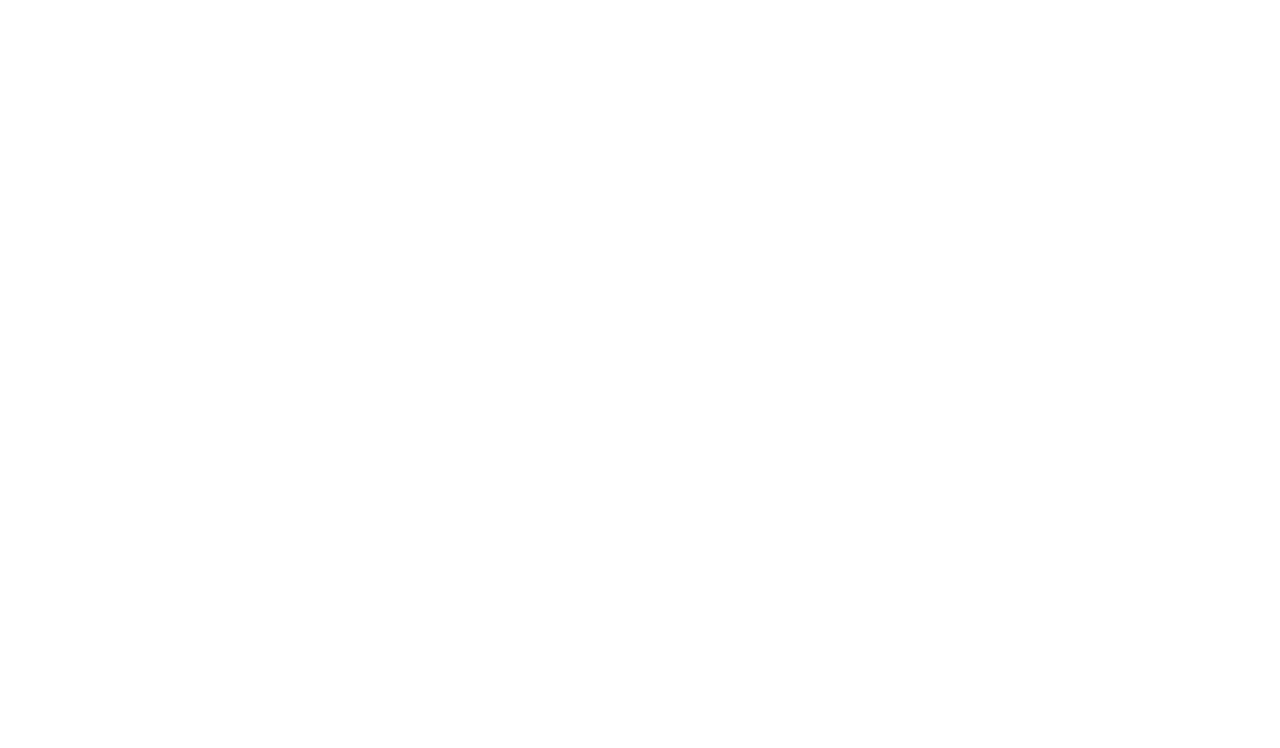
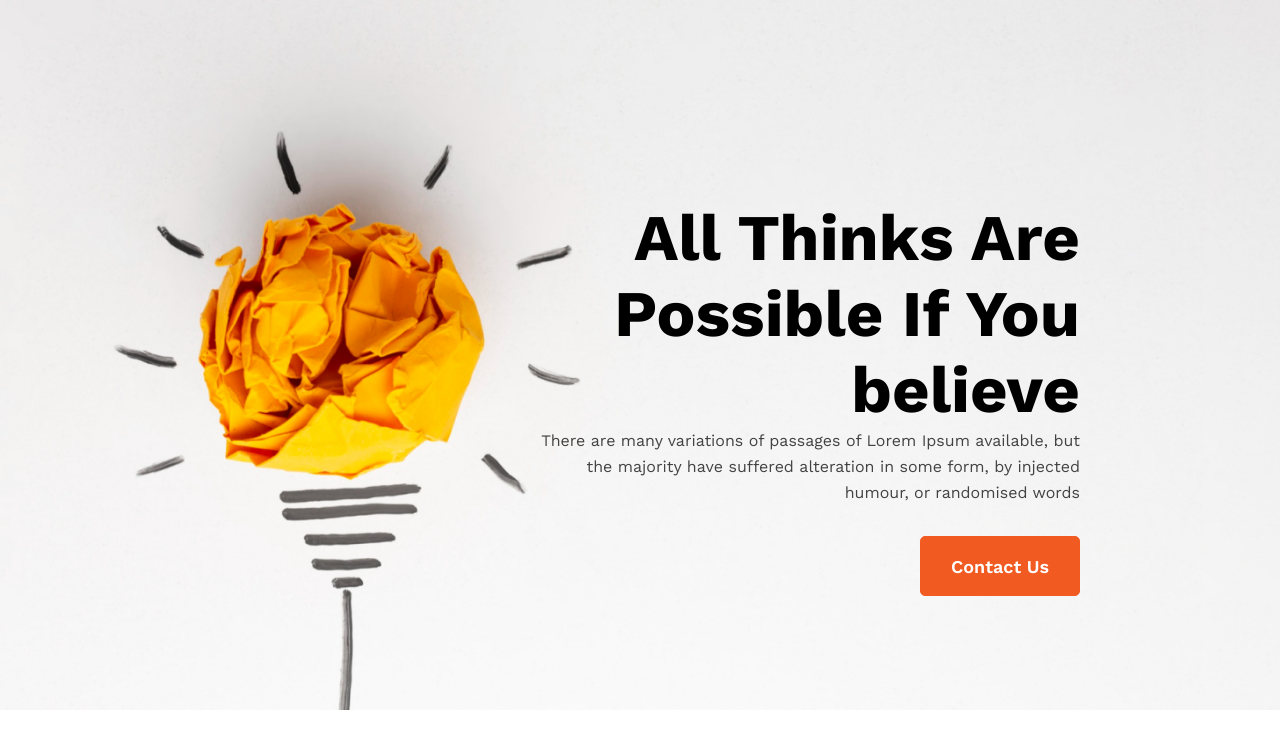
Before and after one commit to hassan-nahid/first-assignment, a plain HTML site: page index.html in a window 1280 px wide. Drawn offline with nearby package versions, Linux system fonts and the light colour scheme.

Commit message:
Header Added

```diff
--- a/css/style.css
+++ b/css/style.css
@@ -0,0 +1,43 @@
+*{
+    margin: 0;
+    padding: 0;
+    font-family: 'Work Sans', sans-serif;
+}
+.header{
+    background-image: url("../images/banner/banner1.png");
+    background-size: cover;
+    height: 710px;
+    width: 100%;
+}
+.header-div{
+    float: right;
+    margin: 200px;
+    padding-left: 650px;
+}
+.header-h2{
+    font-weight: 700;
+    font-size: 65px;
+    line-height: 76px;
+    text-align: right;
+}
+.header-p{
+    font-weight: 400;
+    font-size: 16px;
+    line-height: 26px;
+    text-align: right;
+    color: #444343;
+}
+.header-btn{
+    padding-top: 30px;
+    padding-left: 380px;
+}
+.btn-header{
+    height: 60px;
+    width: 160px;
+    background: #F15B22;
+    color: #fff;
+    border: 1px solid #F15B22;
+    font-size: 18px;
+    font-weight: 600;
+    border-radius: 5px;
+}
--- a/index.html
+++ b/index.html
@@ -5,9 +5,25 @@
     <meta http-equiv="X-UA-Compatible" content="IE=edge">
     <meta name="viewport" content="width=device-width, initial-scale=1.0">
     <link rel="stylesheet" href="css/style.css">
+    <link rel="preconnect" href="https://fonts.googleapis.com"><link rel="preconnect" href="https://fonts.gstatic.com" crossorigin><link href="https://fonts.googleapis.com/css2?family=Work+Sans:wght@200;400;600;700;900&display=swap" rel="stylesheet">
     <title>Document</title>
 </head>
 <body>
+    <!-- Header section start -->
+    <header class="header">
+        <div class="header-div">
+            <h2 class="header-h2">All Thinks Are Possible If You believe</h2>
+            <p class="header-p">There are many variations of passages of Lorem Ipsum available, but the majority have suffered alteration in some form, by injected humour, or randomised words</p>
+            <div class="header-btn">
+                <button class="btn-header">Contact Us</button>
+            </div>
+        </div>
+    </header>
+    <main>
 
+    </main>
+    <footer>
+
+    </footer>
 </body>
 </html>
```
